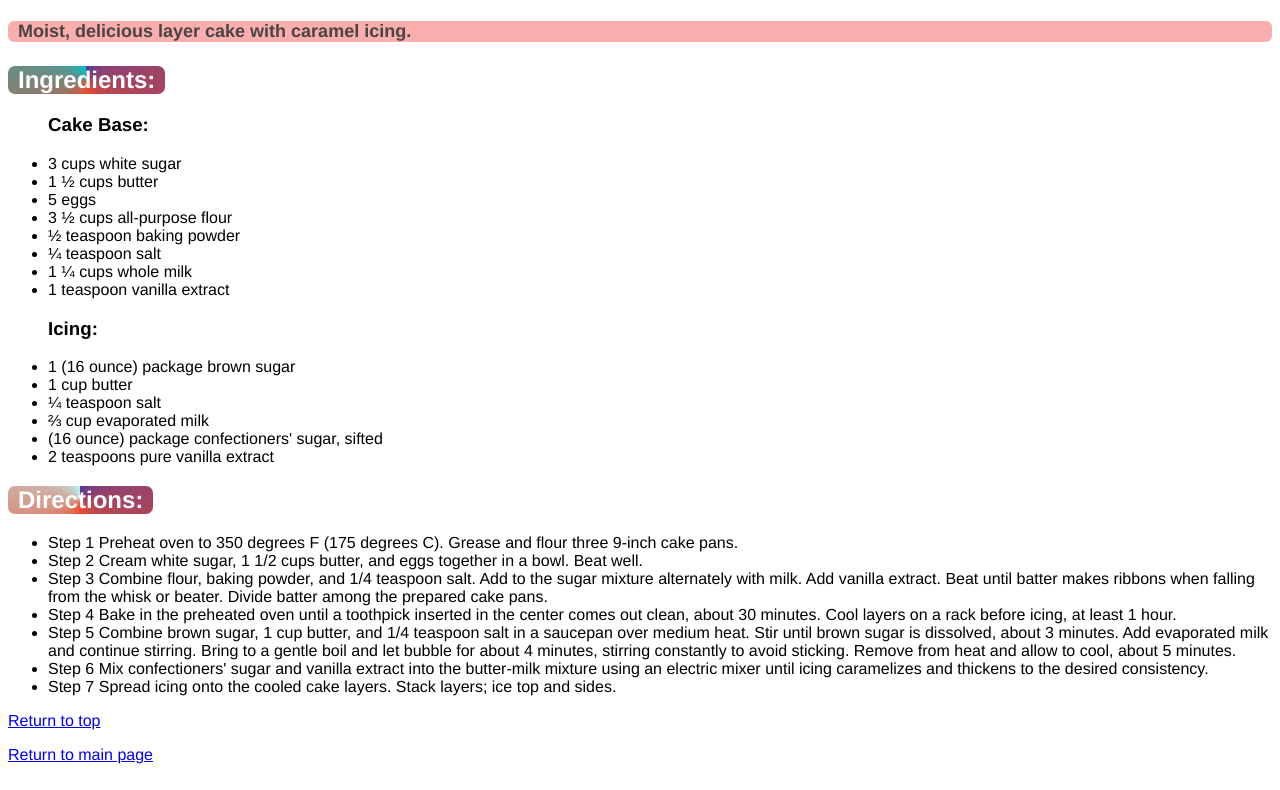
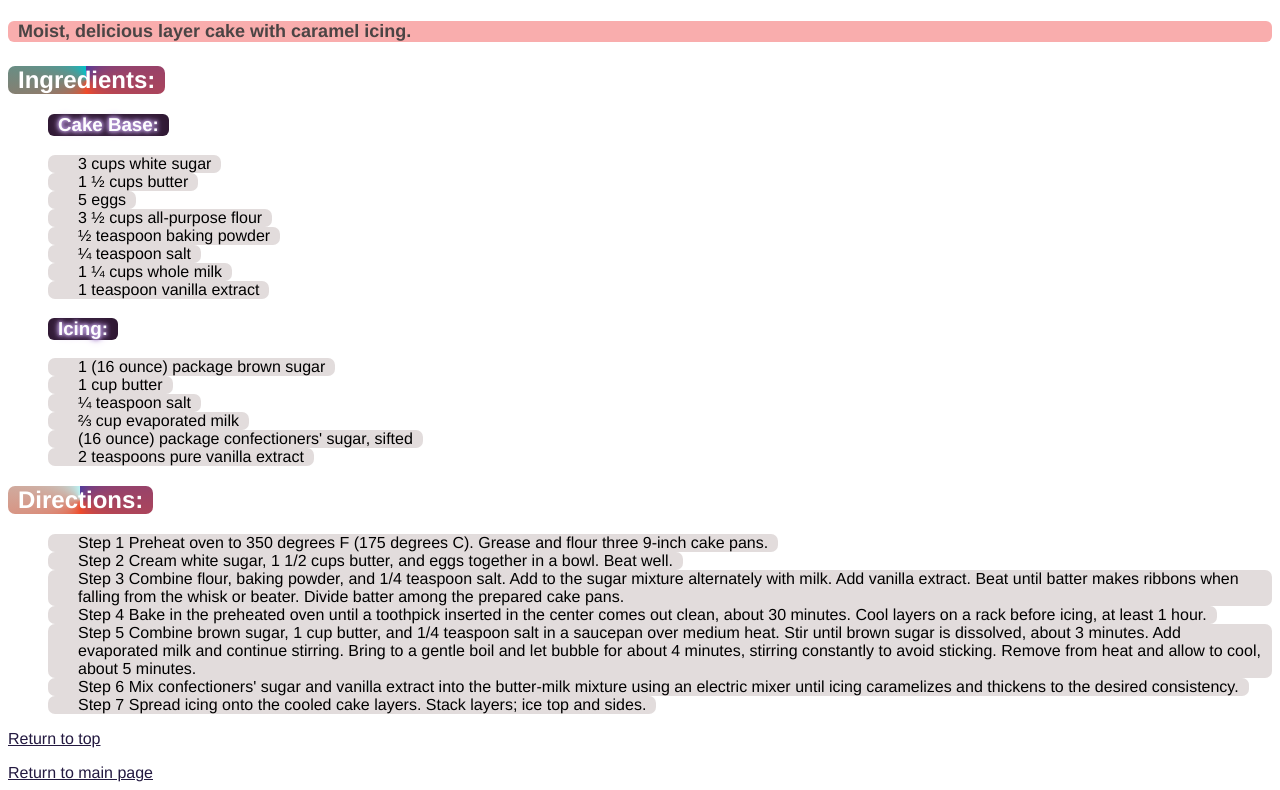
Before and after one commit to Py528/Recipes, a plain HTML site: page list-of-recipes/cake.html in a window 1280 px wide. Shown: the part 589-1379 px from the top of the page. Drawn offline with Linux system fonts and the light colour scheme.

Commit message:
Gradients Added

```diff
--- a/list-of-recipes/cake.html
+++ b/list-of-recipes/cake.html
@@ -10,14 +10,14 @@
 </head>
 
 <body><div id='header_block'>
-    <h1 class='header_item'>Cake</h1>
+    <h1 id='header_item'>Cake</h1>
     </div>
     <img src="../recipes images/cake.jpg" alt="" srcset="" width="500px">
     <h1 class="Headline">Caramel Cake</h1>
     <h4 class="Tagline">Moist, delicious layer cake with caramel icing.</h4>
     <h2 class="Ingredients">Ingredients:</h2>
-    <ul>
-        <h3>Cake Base:</h3>
+    <ol>
+        <h3 class="sub">Cake Base:</h3>
 
         <li> 3 cups white sugar</li>
         <li> 1 ½ cups butter</li>
@@ -27,14 +27,16 @@
         <li> ¼ teaspoon salt</li>
         <li> 1 ¼ cups whole milk</li>
         <li> 1 teaspoon vanilla extract</li>
-        <h3>Icing:</h3>
+    </ol>
+    <ol>
+        <h3 class="sub">Icing:</h3>
         <li> 1 (16 ounce) package brown sugar</li>
         <li> 1 cup butter</li>
         <li>¼ teaspoon salt</li>
         <li>⅔ cup evaporated milk</li>
         <li> (16 ounce) package confectioners' sugar, sifted</li>
         <li>2 teaspoons pure vanilla extract</li>
-    </ul>
+    </ol>
     <h2 class="Directions">Directions:</h2>
     <ul>
         <li>Step 1
@@ -58,9 +60,9 @@
         <li>Step 7
         Spread icing onto the cooled cake layers. Stack layers; ice top and sides.</li>
     </ul>
-    <a href="#header">Return to top</a>
+    <a href="#header_item" class="RTP">Return to top</a>
     <p> </p>
-    <a href="../index/index.html">Return to main page</a>
+    <a href="../index/index.html" class="RTMM">Return to main page</a>
 </body>
 
 </html>
--- a/styles-for-recipes/styles-for-list.css
+++ b/styles-for-recipes/styles-for-list.css
@@ -1,11 +1,11 @@
 #header_block{
     color: white;
-    background-color: lightseagreen;
+    background-image: radial-gradient(circle, #553c9a, #ee4b2b);
     padding: 10px 10px 10px 10px ;
     border-radius: 6px;
     margin-bottom: 20px;
 }
-.header_item{
+#header_item{
     height: auto;
     width: 69px;
     display:inline-block;
@@ -52,3 +52,31 @@ img{
     font-size: 24px;
     padding-right: 10px;
 }
+.sub{
+    font-weight: 600;
+    background-color:#301934;
+    color: #fdfdfe;
+    text-shadow: 0px 0px 3px #b393d3, 0px 0px 5px #b393d3, 0px 0px 5px #b393d3, 0px 0px 10px #b393d3;
+    display: table;
+    padding-left: 10px;
+    padding-right: 10px;
+    border-radius: 6px;
+}
+.RTP,.RTMM{
+    color:rgb(35, 25, 64);
+    opacity: 100%;
+}
+ol li{
+    background-color: rgb(226, 220, 220);
+    display: table;
+    padding-left: 30px;
+    padding-right: 10px;
+    border-radius: 7px;
+}
+ul li{
+    background-color: rgb(226, 220, 220);
+    display: table;
+    padding-left: 30px;
+    padding-right: 10px;
+    border-radius: 7px;
+}
```
Also changed, not shown: list-of-recipes/cookies.html (+3 -3 lines), list-of-recipes/lasagna.html (+5 -5 lines), list-of-recipes/pasta.html (+3 -3 lines).
